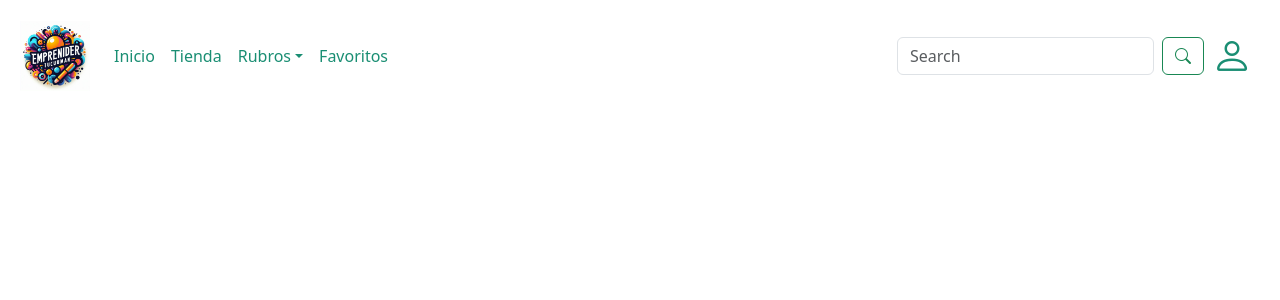
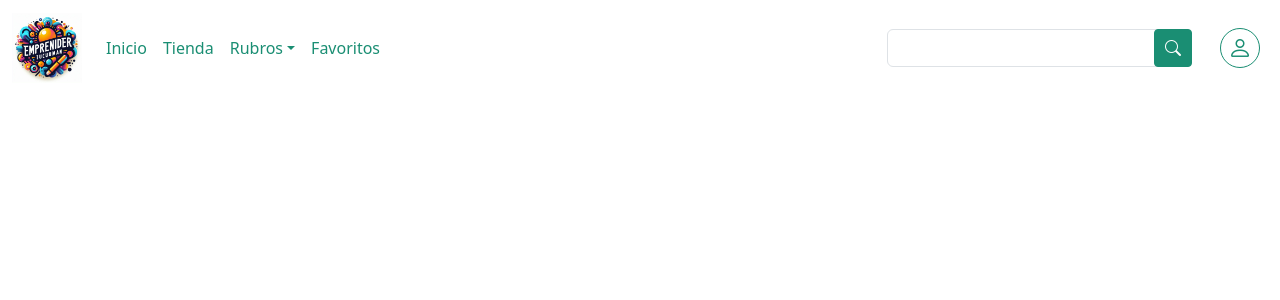
Before and after one commit to lucaschipolari/emprender-tucuman, a React (Vite) app: page / in a window 1280 px wide. Shown: the top 300 px of the page. Built offline with nearby package versions, Linux system fonts and the light colour scheme.

Commit message:
mejore el diseño de el navbar

```diff
--- a/src/components/Common/Navbar.css
+++ b/src/components/Common/Navbar.css
@@ -33,11 +33,61 @@
     color: var(--color-verde-suave);
   }
 
+  .borde-icono {
+    width: 40px;
+    height: 40px;
+    border: 1px solid var(--color-verde-fuerte);
+    border-radius: 100%;
+    padding: 5px;
+    display: flex;
+    align-items: center;
+    justify-content: center;
+  }
+  .btn-outline-custom {
+    color: #fff;
+    background-color: var(--color-verde-fuerte);
+    border:1px solid var(--color-verde-fuerte);
+    border-radius: 10px;
+    transition: all 0.1s ease-out;
+  }
+
+  .btn-outline-custom:hover {
+    color: var(--color-verde-fuerte);
+    background-color: transparent;
+    border:1px solid var(--color-verde-fuerte);
+
+  }
+  .search-bar-wrapper {
+    position: relative;
+    width: 100%;
+    max-width: 400px;
+    margin-right: 20px;
+  }
+
+  .form-control.search-input {
+    padding-right: 60px;
+  }
+
+  .search-button {
+    position: absolute;
+    top: 50%;
+    right: 0;
+    transform: translateY(-50%);
+    color: #fff;
+    padding: 6px 10px;
+    border-radius: 4px;
+  }
+
+  .borde-icono:hover{
+    background-color:var(--color-verde-fuerte) ;
+    .custom-icon{
+      color:var(--color-blanco);
+    }
+  }
 
   .custom-icon {
-    font-size: 2.5rem;
+    font-size: 1.5rem;
     color:var(--color-verde-fuerte);
-
   }
   .dropdown-menu {
     left: auto;
@@ -50,7 +100,7 @@
     margin: 0;
     box-shadow: none;
     color: inherit;
-    font-size: 1.5rem; /* tamaño del ícono */
+    font-size: 1.5rem;
     display: flex;
     align-items: center;
   }
--- a/src/components/Common/Navbar.jsx
+++ b/src/components/Common/Navbar.jsx
@@ -16,8 +16,7 @@ const rubros = [
 
 const Navbar = () => {
   return (
-    <div>
-      <nav className="navbar navbar-expand-lg bg-white m-2 border-radius rounded ">
+    <nav className="navbar navbar-expand-lg bg-white border-radius rounded sticky-top">
       <div className="container-fluid">
         <Link to="/" className="navbar-brand">
           <div>
@@ -76,7 +75,7 @@ const Navbar = () => {
                   {rubros.map((rubro, index) => (
                     <li key={index}>
                       <NavLink
-                          className="dropdown-item"
+                        className="dropdown-item p-2"
                         to={`/rubros/${rubro}`}
                       >
                         {rubro}
@@ -99,18 +98,23 @@ const Navbar = () => {
             </>
           </ul>
           <form className="d-flex" role="search">
+            <div className="search-bar-wrapper">
               <input
-                className="form-control me-2"
+                className="form-control search-input"
                 type="search"
-                placeholder="Search"
+                placeholder=""
                 aria-label="Search"
               />
-              <button className="btn btn-outline-success " type="submit">
-                <i class="bi bi-search"></i>
+              <button
+                className=" btn-outline-custom search-button"
+                type="submit"
+              >
+                <i className="bi bi-search"></i>
               </button>
+            </div>
           </form>
           <>
-              <li className="nav-item dropdown list-unstyled mx-2">
+            <li className="nav-item dropdown list-unstyled m-2">
               <a
                 className="nav-link icon-button"
                 href="#"
@@ -118,7 +122,9 @@ const Navbar = () => {
                 data-bs-toggle="dropdown"
                 aria-expanded="false"
               >
+                <div className="borde-icono">
                   <i className="bi bi-person custom-icon"></i>
+                </div>
               </a>
               <ul className="dropdown-menu dropdown-menu-end">
                 <li>
@@ -137,7 +143,6 @@ const Navbar = () => {
         </div>
       </div>
     </nav>
-    </div>
   );
 };
 
```
Lines whose indentation alone changed are shown as unchanged.
